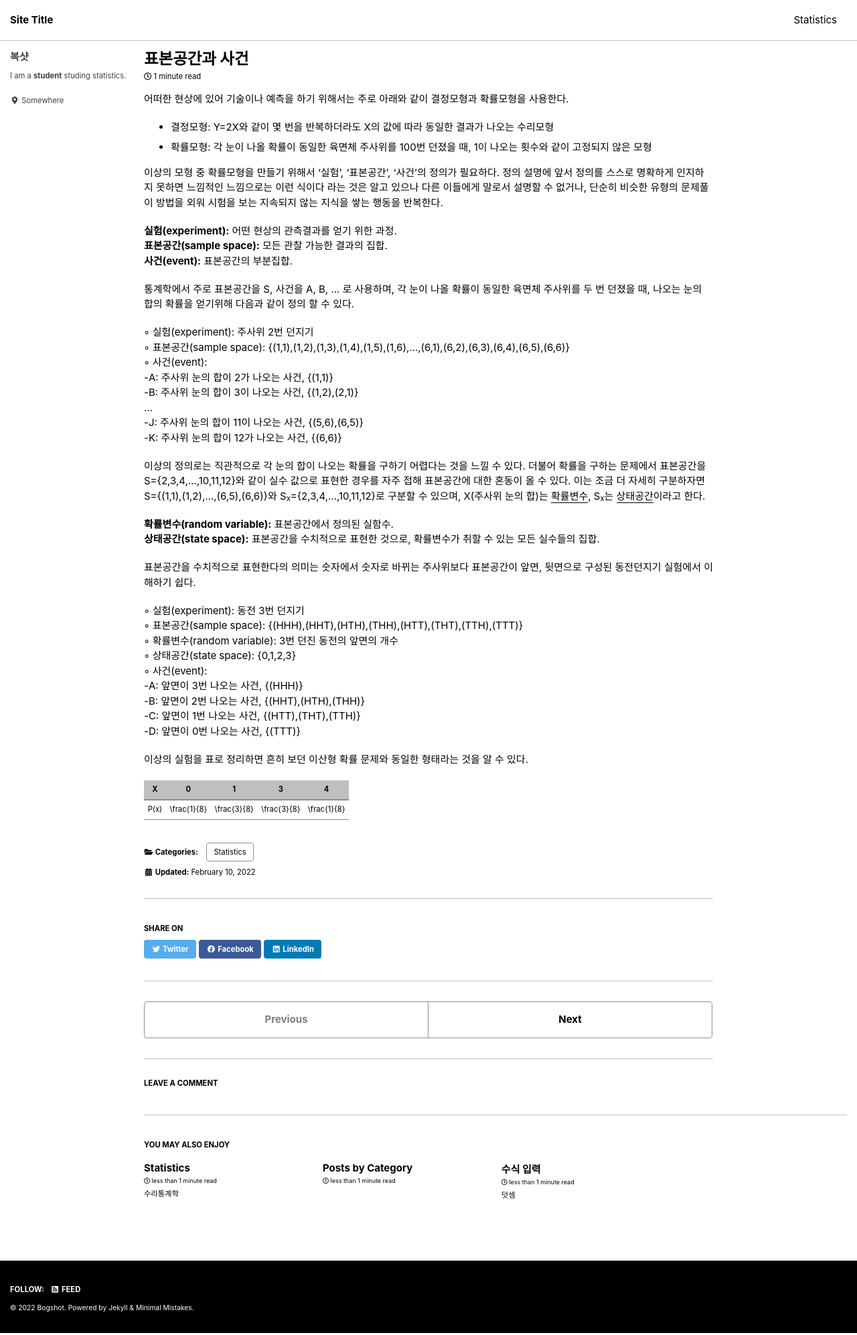
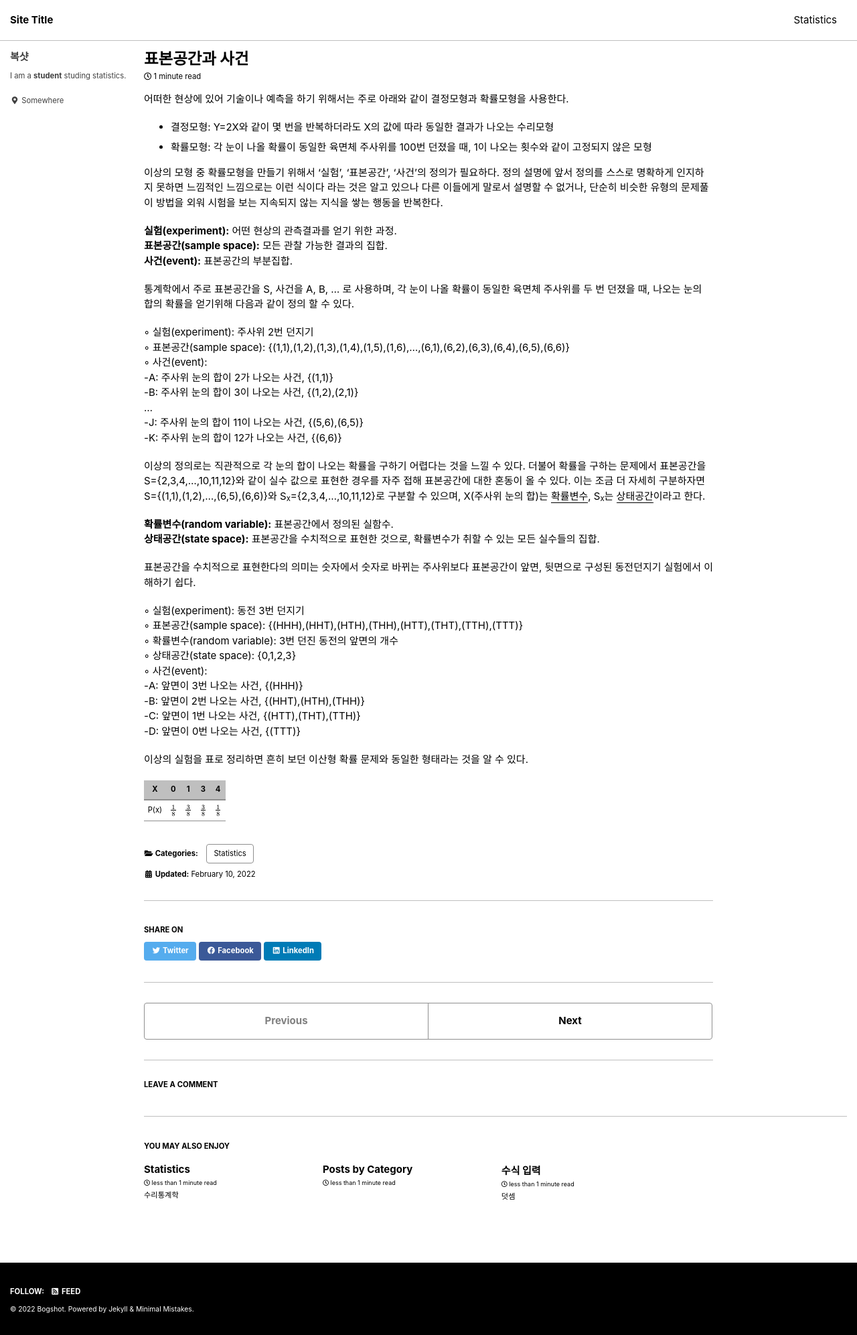
Before and after one commit to Bogshot/bogshot.github.io, a Jekyll site: the page built from _posts/2022-02-10-probability(1).md, in a window 1280 px wide. Shown: the whole page at 67% size. Built offline with Jekyll 4.4.1, drawn with Linux system fonts in a browser that asks for light colours; cached includes are drawn as plain includes; formulas are drawn with MathJax 3; comment, search, counter and statistics services are not loaded.

```diff
--- a/_posts/2022-02-10-probability(1).md
+++ b/_posts/2022-02-10-probability(1).md
@@ -59,4 +59,4 @@ comments: true
 
 |X|0|1|3|4|
 |:-:|:-:|:-:|:-:|:-:|
-|P(x)|\frac{1}{8}|\frac{3}{8}|\frac{3}{8}|\frac{1}{8}|
+|P(x)|$\frac{1}{8}$|$\frac{3}{8}$|$\frac{3}{8}$|$\frac{1}{8}$|
```
